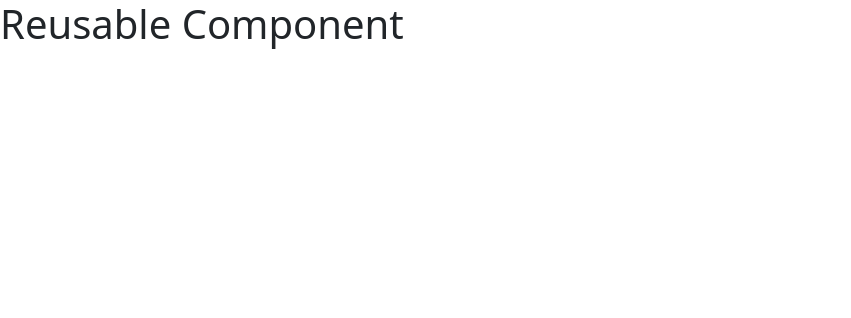
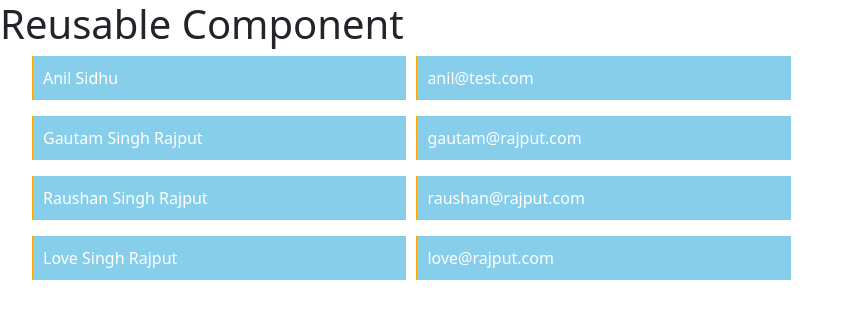
Before and after one commit to CODEWITHGAUTAM/AngularBootstrap, an Angular app: page / in a window 1280 px wide. Shown: the top 318 px of the page, without its empty margins (0-851 px from the left). Built offline with nearby package versions, Linux system fonts and the light colour scheme.

Commit message:
parent to child data transfer

```diff
--- a/src/app/app.component.html
+++ b/src/app/app.component.html
@@ -1 +1,6 @@
 <h1>{{title}}</h1>
+
+<ul *ngFor="let user of userDetails">
+    <app-user-details [item]="user"></app-user-details>
+
+</ul>
--- a/src/app/app.component.ts
+++ b/src/app/app.component.ts
@@ -14,6 +14,12 @@ export class AppComponent {
 
     },{
       name:'Gautam Singh Rajput',email:'gautam@rajput.com'
+    },
+    {
+      name:'Raushan Singh Rajput',email:'raushan@rajput.com'
+    },
+    {
+      name:'Love Singh Rajput',email:'love@rajput.com'
     }
   ]
 
--- a/src/app/app.module.ts
+++ b/src/app/app.module.ts
@@ -3,12 +3,14 @@ import { BrowserModule } from '@angular/platform-browser';
 
 import { AppRoutingModule } from './app-routing.module';
 import { AppComponent } from './app.component';
-import { ChildComponent } from './child/child.component';
+//import { ChildComponent } from './child/child.component';
+import { UserDetailsComponent } from './user-details/user-details.component';
 
 @NgModule({
   declarations: [
     AppComponent,
-    ChildComponent
+
+    UserDetailsComponent
   ],
   imports: [
     BrowserModule,
--- a/src/app/child/child.component.html
+++ /dev/null
@@ -1,3 +0,0 @@
-<p>{{item}}</p>
-<h1>{{item1}}</h1>
-<h2>{{item2}}</h2>
--- /dev/null
+++ b/src/app/user-details/user-details.component.html
@@ -0,0 +1,2 @@
+<li>{{item.name}}</li>
+<li>{{item.email}}</li>
--- /dev/null
+++ b/src/app/user-details/user-details.component.scss
@@ -0,0 +1,10 @@
+li
+{
+    display: inline-block;
+    padding: 10px;
+    background-color: skyblue;
+    width: 30%;
+    color: white;
+    margin-right: 10px;
+    border-left: 1px solid orange;
+}
--- a/src/app/user-details/user-details.component.ts
+++ b/src/app/user-details/user-details.component.ts
@@ -1,4 +1,4 @@
-import { Component } from '@angular/core';
+import { Component, Input } from '@angular/core';
 
 @Component({
   selector: 'app-user-details',
@@ -6,5 +6,6 @@ import { Component } from '@angular/core';
   styleUrls: ['./user-details.component.scss']
 })
 export class UserDetailsComponent {
+  @Input() item:{name:string,email:string}={name:'',email:''};
 
 }
```
Also changed, not shown: src/app/child/child.component.ts (deleted, +0 -12 lines), src/app/child/child.component.scss (deleted), 2 other files (tests, documents, lock files or other folders).
